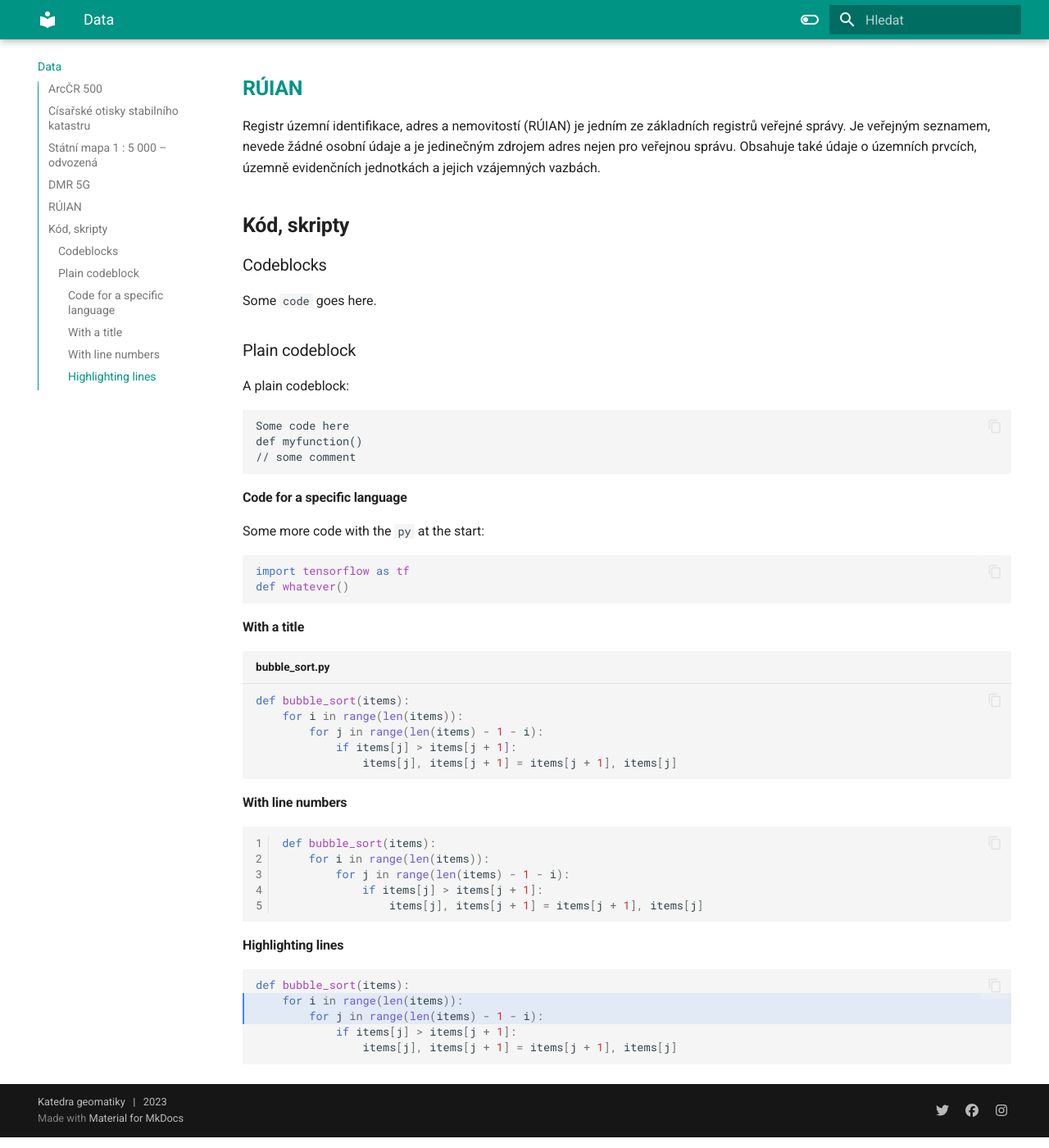
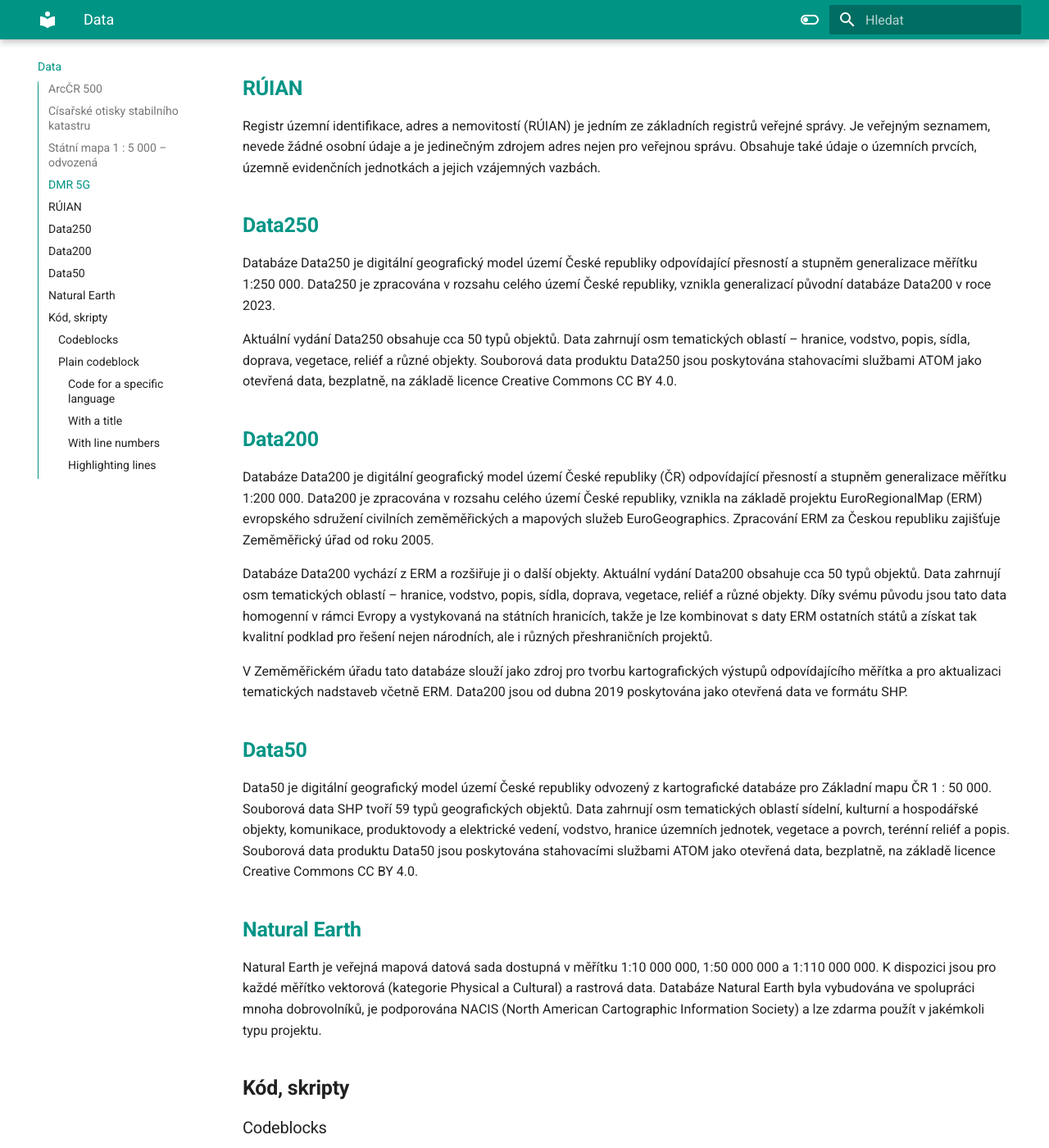
Before and after one commit to k155gis0/gis1, an MkDocs documentation site: the page built from docs/data.md, in a window 1280 px wide and 1400 px high, scrolled down 1193 px. Shown: the whole window at 82% size. Built offline with MkDocs 1.6.1 and Material for MkDocs 9.7.7, drawn with Linux system fonts in a browser that asks for light colours.

Commit message:
$data sources update

```diff
--- a/docs/data.md
+++ b/docs/data.md
@@ -19,6 +19,24 @@ Digitální model reliéfu České republiky 5. generace (DMR 5G) představuje z
 ## [RÚIAN](https://vdp.cuzk.cz/vdp/ruian "Veřejný dálkový přístup k datům RÚIAN")
 
 Registr územní identifikace, adres a nemovitostí (RÚIAN) je jedním ze základních registrů veřejné správy. Je veřejným seznamem, nevede žádné osobní údaje a je jedinečným zdrojem adres nejen pro veřejnou správu. Obsahuje také údaje o územních prvcích, územně evidenčních jednotkách a jejich vzájemných vazbách.
+
+## [Data250](https://geoportal.cuzk.cz/(S(htwtba15ms3bpwjajv0aqpxq))/Default.aspx?mode=TextMeta&side=mapy_data250&text=dSady_mapyData250 "Databáze Data250")
+Databáze Data250 je digitální geografický model území České republiky odpovídající přesností a stupněm generalizace měřítku 1:250 000. Data250 je zpracována v rozsahu celého území České republiky, vznikla generalizací původní databáze Data200 v roce 2023.
+
+Aktuální vydání Data250 obsahuje cca 50 typů objektů. Data zahrnují osm tematických oblastí – hranice, vodstvo, popis, sídla, doprava, vegetace, reliéf a různé objekty. Souborová data produktu Data250 jsou poskytována stahovacími službami ATOM jako otevřená data, bezplatně, na základě licence Creative Commons CC BY 4.0.
+
+## [Data200](https://geoportal.cuzk.cz/(S(htwtba15ms3bpwjajv0aqpxq))/Default.aspx?mode=TextMeta&side=mapy_data200&text=dSady_mapyData200 "Databáze Data200")
+Databáze Data200 je digitální geografický model území České republiky (ČR) odpovídající přesností a stupněm generalizace měřítku 1:200 000. Data200 je zpracována v rozsahu celého území České republiky, vznikla na základě projektu EuroRegionalMap (ERM) evropského sdružení civilních zeměměřických a mapových služeb EuroGeographics. Zpracování ERM za Českou republiku zajišťuje Zeměměřický úřad od roku 2005.
+
+Databáze Data200 vychází z ERM a rozšiřuje ji o další objekty. Aktuální vydání Data200 obsahuje cca 50 typů objektů. Data zahrnují osm tematických oblastí – hranice, vodstvo, popis, sídla, doprava, vegetace, reliéf a různé objekty. Díky svému původu jsou tato data homogenní v rámci Evropy a vystykovaná na státních hranicích, takže je lze kombinovat s daty ERM ostatních států a získat tak kvalitní podklad pro řešení nejen národních, ale i různých přeshraničních projektů.
+
+V Zeměměřickém úřadu tato databáze slouží jako zdroj pro tvorbu kartografických výstupů odpovídajícího měřítka a pro aktualizaci tematických nadstaveb včetně ERM. Data200 jsou od dubna 2019 poskytována jako otevřená data ve formátu SHP.
+
+## [Data50](https://geoportal.cuzk.cz/(S(htwtba15ms3bpwjajv0aqpxq))/Default.aspx?mode=TextMeta&side=mapy_data50&text=dSady_mapyData50 "Databáze Data50")
+Data50 je digitální geografický model území České republiky odvozený z kartografické databáze pro Základní mapu ČR 1 : 50 000. Souborová data SHP tvoří 59 typů geografických objektů. Data zahrnují osm tematických oblastí sídelní, kulturní a hospodářské objekty, komunikace, produktovody a elektrické vedení, vodstvo, hranice územních jednotek, vegetace a povrch, terénní reliéf a popis. Souborová data produktu Data50 jsou poskytována stahovacími službami ATOM jako otevřená data, bezplatně, na základě licence Creative Commons CC BY 4.0.
+
+## [Natural Earth](https://www.naturalearthdata.com/ "Natural Earth Data")
+Natural Earth je veřejná mapová datová sada dostupná v měřítku 1:10 000 000, 1:50 000 000 a 1:110 000 000. K dispozici jsou pro každé měřítko vektorová (kategorie Physical a Cultural) a rastrová data. Databáze Natural Earth byla vybudována ve spolupráci mnoha dobrovolníků, je podporována NACIS (North American Cartographic Information Society) a lze zdarma použít v jakémkoli typu projektu.
 
 ## Kód, skripty
 
```
